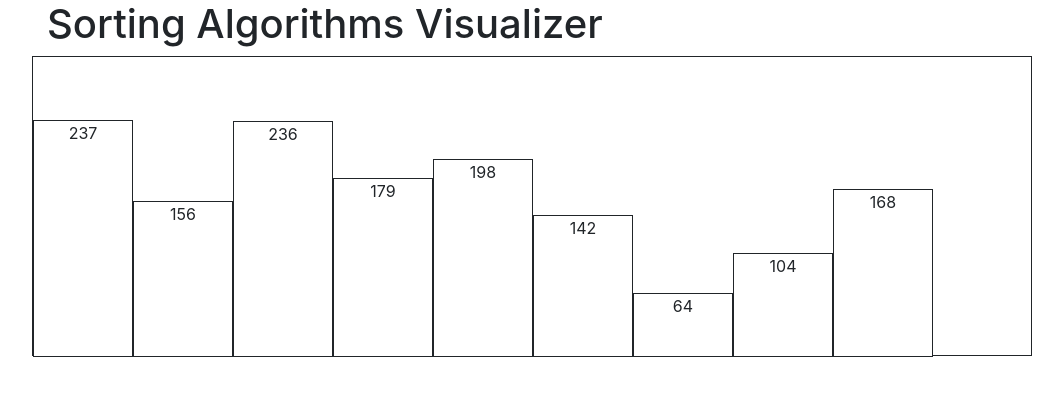
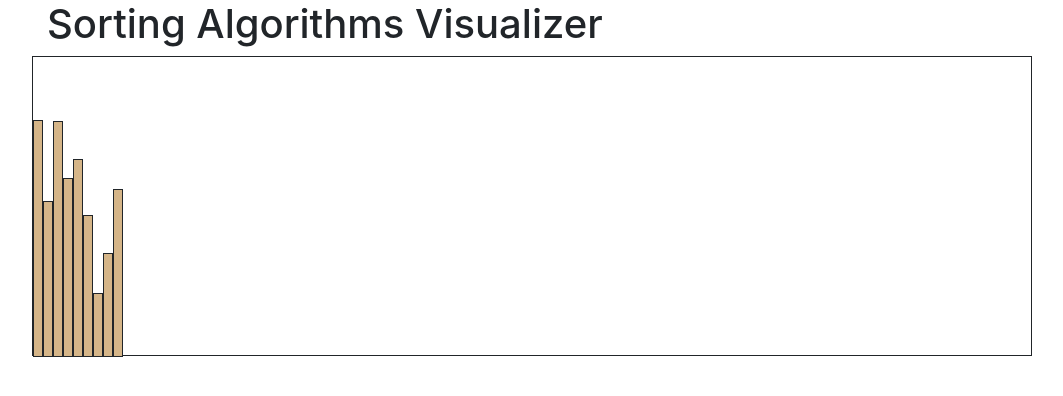
Before and after one commit to MohamedMahmoudHassan/Sorting-Algorithms-Visualizer, a React (Create React App) app: page / in a window 1280 px wide. Shown: the top 396 px of the page, without its empty margins (38-1101 px from the left). Built offline with nearby package versions, Linux system fonts and the light colour scheme.

Commit message:
Change bar style

```diff
--- a/src/components/bar.jsx
+++ b/src/components/bar.jsx
@@ -1,8 +1,14 @@
 import React from "react";
 
 const Bar = ({ element, criticalValue }) => {
+  const colorsSchema = {
+    normal: "#D5B588",
+    isInCompare: "#CA625A",
+    isInSwap: "#39274C"
+  }
+
   const style = {
-    width: 100,
+    width: 10,
     height: element.value,
     borderWidth: 1,
     borderStyle: "solid",
@@ -10,13 +16,13 @@ const Bar = ({ element, criticalValue }) => {
     textAlign: "center",
     backgroundColor:
       element.isInCompare === true
-        ? "yellow"
+        ? colorsSchema.isInCompare
         : element.isInSwap === true
-        ? "blue"
-        : "white"
+        ? colorsSchema.isInSwap
+        : colorsSchema.normal
   };
 
-  return <div style={style}>{element.value}</div>;
+  return <div style={style}></div>;
 };
 
 export default Bar;
```
